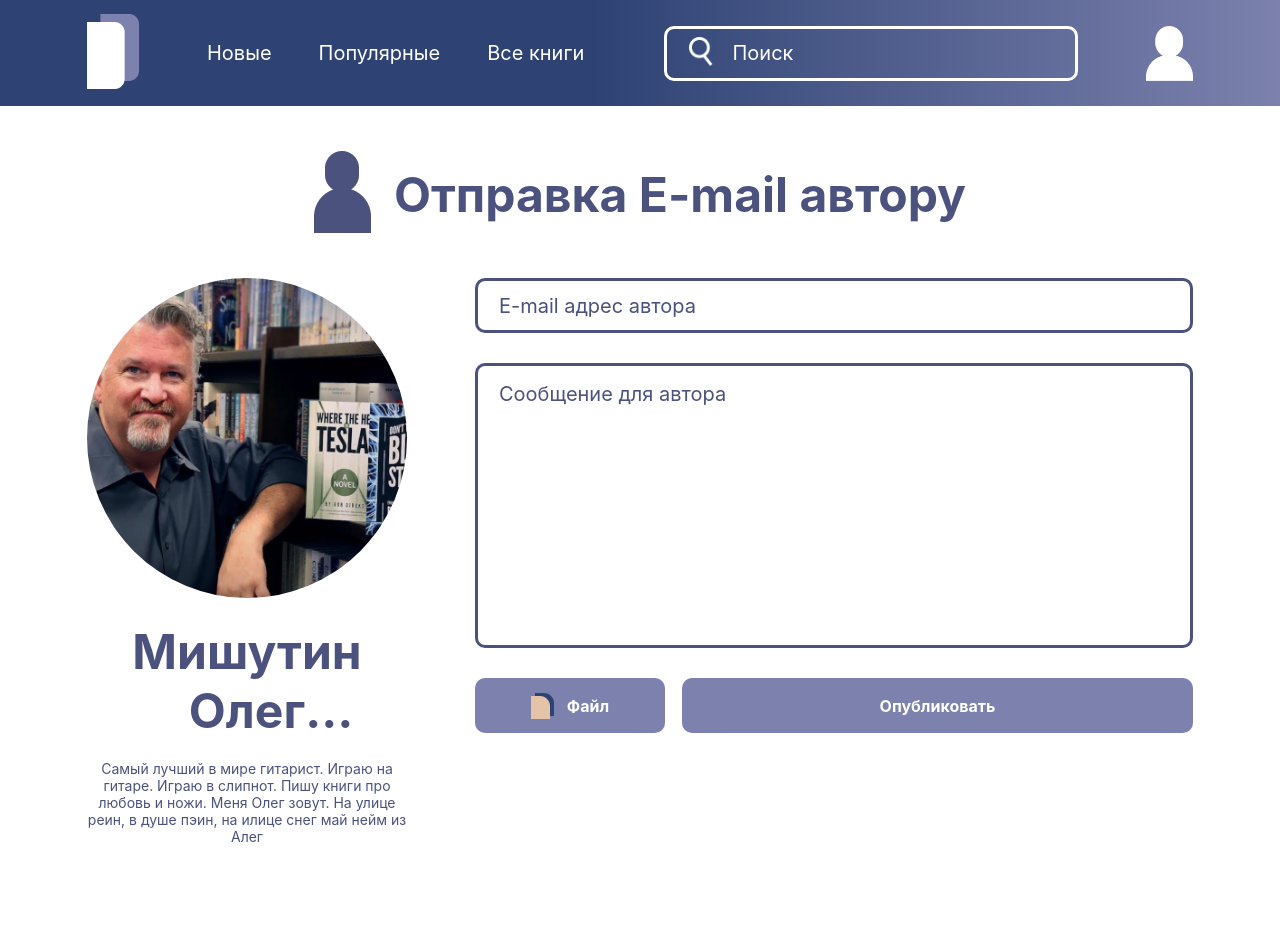
After one commit to olegmishutin/New-authors, a Django app: page /sending-email/ in a window 1280 px wide. The commit adds this page. Run offline with Django 4.2, Linux system fonts and the light colour scheme.

Commit message:
added sending email page, fixed

```diff
--- a/frontend/static/css/pages/sending layout.css
+++ b/frontend/static/css/pages/sending layout.css
@@ -35,14 +35,29 @@
     height: 285px;
 }
 
+.info-input .button-box {
+    width: 100%;
+}
+
+.in-line-file-input {
+    display: flex;
+    gap: 17px;
+}
+
+.in-line-file-input .file-input-box {
+    width: 190px;
+    min-width: 190px;
+    justify-content: flex-start;
+}
+
 .page-content .user-box {
-    width: 354px;
+    width: 320px;
     gap: 20px;
 }
 
 .page-content .user-photo-box {
-    width: 354px;
-    height: 354px;
+    width: 320px;
+    height: 320px;
 }
 
 .page-content .username {
@@ -69,6 +84,17 @@
     }
 }
 
+@media (max-width: 550px) {
+    .in-line-file-input {
+        flex-direction: column;
+    }
+
+    .in-line-file-input .file-input-box {
+        width: 100%;
+        justify-content: center;
+    }
+}
+
 @media (max-width: 425px) {
     .page-content .user-box {
         width: 250px;
--- /dev/null
+++ b/frontend/templates/authors/email sending.html
@@ -0,0 +1,42 @@
+{% extends 'base.html' %}
+{% load static %}
+{% block title %}Публикация книги{% endblock %}
+{% block stylesheet %}
+    <link rel="stylesheet" href="{% static 'css/pages/sending layout.css' %}">
+{% endblock %}
+{% block content %}
+    <div class="page-header">
+        <div class="page-header-image">
+            <img src="{% static 'image/author.png' %}" alt="book">
+        </div>
+        <h1>Отправка E-mail автору</h1>
+    </div>
+    <form class="page-content">
+        <div class="user-box no-hover">
+            <div class="user-photo-box">
+                <img src="{% static 'image/men.png' %}" alt="author">
+            </div>
+            <h1 class="username">Мишутин Олег Святославович</h1>
+            <div class="short-description">
+                <p>Самый лучший в мире гитарист. Играю на гитаре. Играю в слипнот. Пишу книги про любовь
+                    и ножи. Меня Олег зовут. На улице реин, в душе пэин, на илице снег май нейм из Алег</p>
+            </div>
+        </div>
+        <div class="info-input">
+            <input type="email" class="textbox dark-textbox" placeholder="E-mail адрес автора">
+            <textarea class="textbox dark-textbox" placeholder="Сообщение для автора"></textarea>
+            <div class="in-line-file-input">
+                <div class="button-box file-input-box">
+                    <label class="input-file-button button">
+                        <input type="file" name="photo">
+                        <img src="{% static 'image/file.svg' %}" alt="file">
+                        <span>Файл</span>
+                    </label>
+                </div>
+                <div class="button-box">
+                    <input type="submit" class="button" value="Опубликовать">
+                </div>
+            </div>
+        </div>
+    </form>
+{% endblock %}
--- a/frontend/templates/books/book publication.html
+++ b/frontend/templates/books/book publication.html
@@ -27,9 +27,9 @@
         <div class="info-input">
             <input type="text" class="textbox dark-textbox" placeholder="Название вашей книги">
             <textarea class="textbox dark-textbox" placeholder="Краткое содержание вашей книги"></textarea>
-            <div class="book-data">
+            <div class="in-line-file-input">
                 <input type="number" class="textbox dark-textbox" placeholder="Количество страниц книги" min="0">
-                <div class="button-box">
+                <div class="button-box file-input-box">
                     <label class="input-file-button button">
                         <input type="file" name="photo">
                         <img src="{% static 'image/file.svg' %}" alt="file">
--- a/server/authors/urls.py
+++ b/server/authors/urls.py
@@ -3,5 +3,6 @@ from . import views
 
 app_name = 'authors'
 urlpatterns = [
-    path('authors/', views.authors, name='authors')
+    path('authors/', views.authors, name='authors'),
+    path('sending-email/', views.sendingEmail, name='sending-email')
 ]
--- a/server/authors/views.py
+++ b/server/authors/views.py
@@ -3,3 +3,7 @@ from django.shortcuts import render
 
 def authors(request):
     return render(request, 'authors/authors.html')
+
+
+def sendingEmail(request):
+    return render(request, 'authors/email sending.html')
```
Also changed, not shown: frontend/static/css/pages/book publication.css (+0 -20 lines), frontend/static/image/author.png (added).
